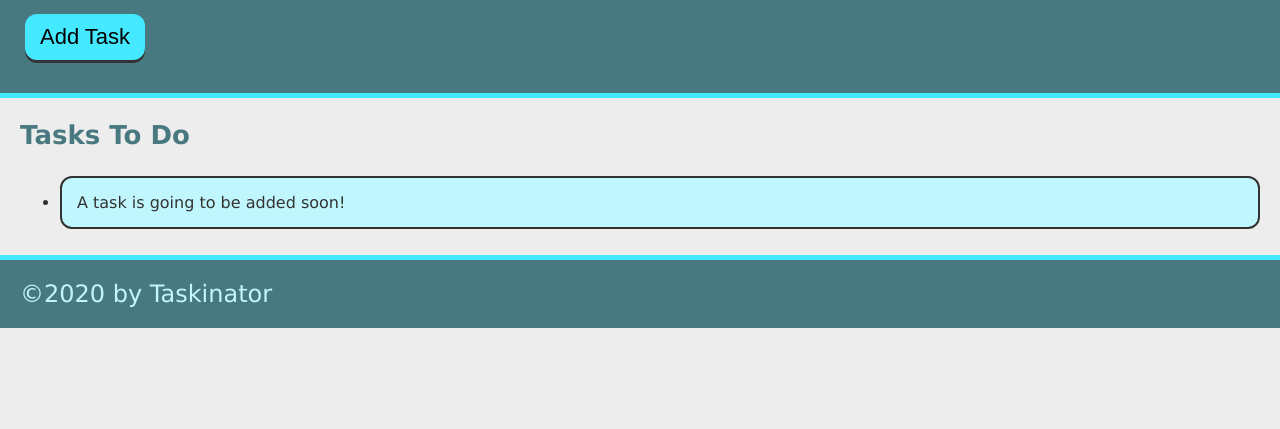
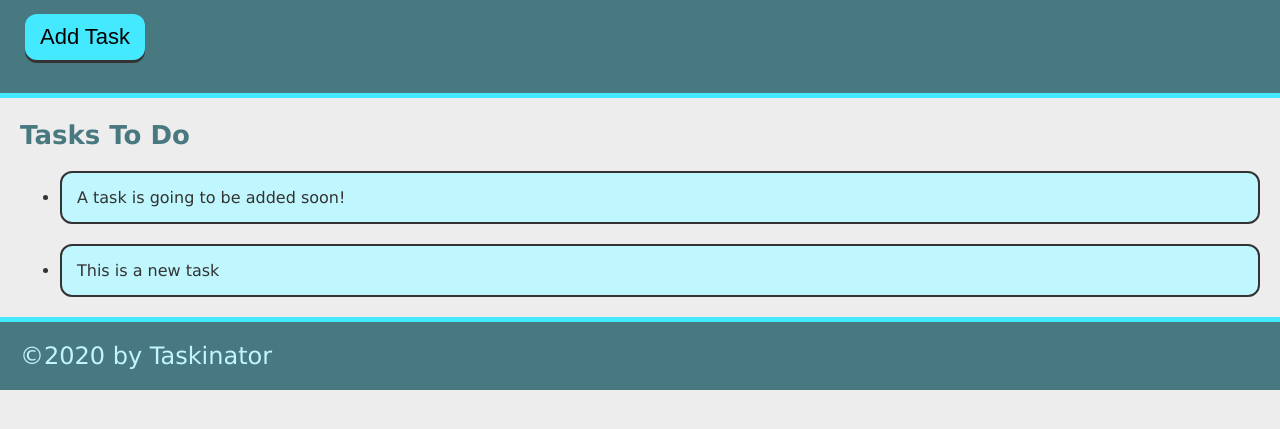
Before and after one commit to SmithBWare89/taskinator, a plain HTML site: page index.html in a window 1280 px wide. Both pictures are taken after a click on the button "Add Task". Shown: the part 115-544 px from the top of the page. Drawn offline with Linux system fonts and the light colour scheme.

Commit message:
added event functionality to task button

```diff
--- a/assets/js/script.js
+++ b/assets/js/script.js
@@ -0,0 +1,11 @@
+var buttonEl = document.querySelector("#save-task");
+var tasksToDoEl = document.querySelector("#tasks-to-do");
+
+var createTaskHandler = function() {
+    var taskItemEl = document.createElement("li");
+    taskItemEl.className = "task-item";
+    taskItemEl.textContent = "This is a new task";
+    tasksToDoEl.appendChild(taskItemEl);
+};
+
+buttonEl.addEventListener("click", createTaskHandler)
--- a/index.html
+++ b/index.html
@@ -11,12 +11,12 @@
     <header>
         <h1 class="page-title">Taskinator</h1>
         <p>Click the button below to add a new task!</p>
-        <button class="btn">Add Task</button>
+        <button class="btn" id="save-task">Add Task</button>
     </header>
     <main>
         <section class="task-list-wrapper">
             <h2 class="list-title">Tasks To Do</h2>
-            <ul class="list-title">
+            <ul class="task-title" id="tasks-to-do">
                 <li class="task-item">A task is going to be added soon!</li>
             </ul>
         </section>
```
